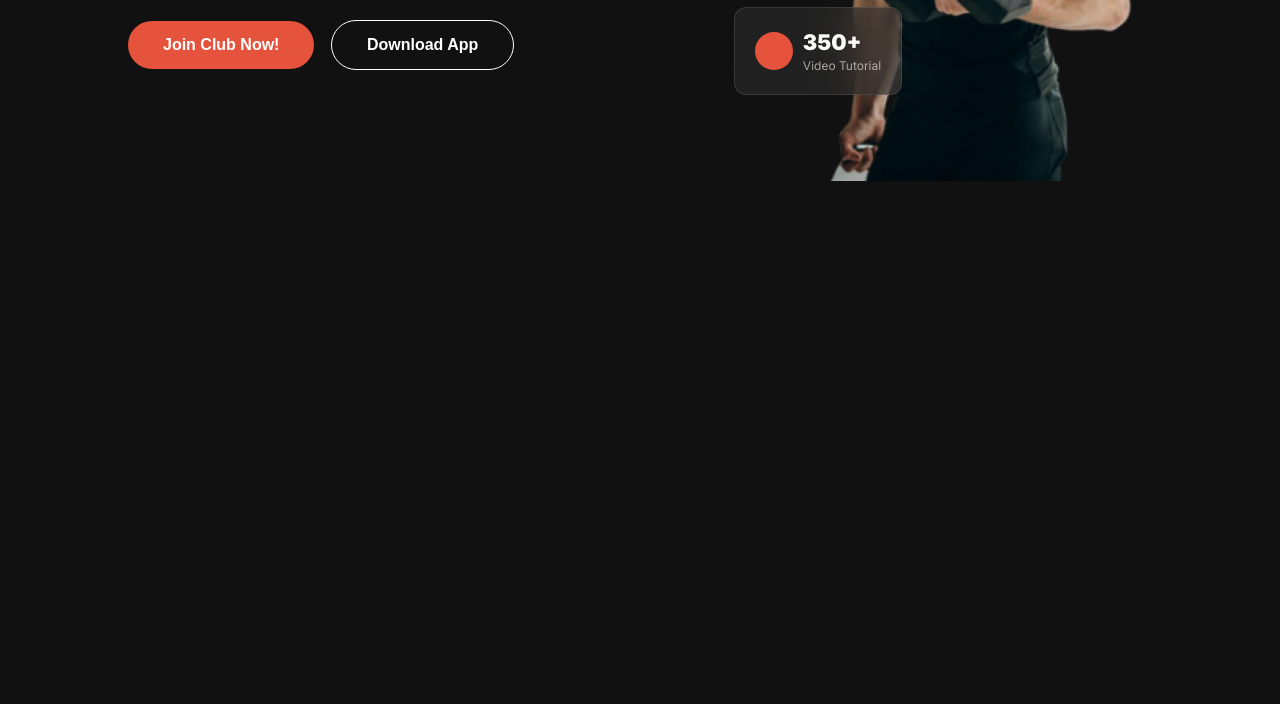
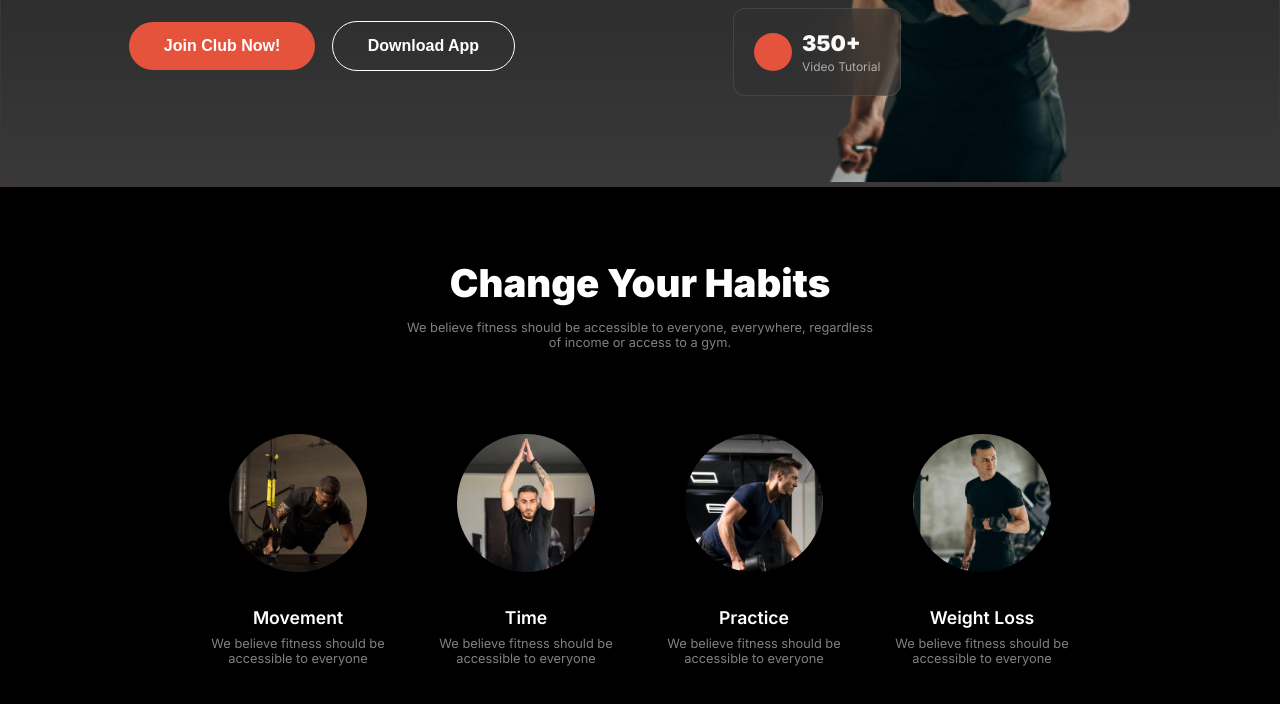
Before and after one commit to syedmehedi34/assignment-2, a plain HTML site: page index.html in a window 1280 px wide. Shown: the part 508-1212 px from the top of the page. Before the commit the page ends 800 px from the top, so only its background shows below. Drawn offline with Linux system fonts and the light colour scheme.

Commit message:
habit section added

```diff
--- a/index.html
+++ b/index.html
@@ -11,7 +11,7 @@
 </head>
 <body class="inter-font">
 
-    <header>
+    <header class="heading">
         <!-- Nav bar Starts -->
         <nav class="nav-bar display-flex">
           <h2 class="nav-title">Fitness</h2>
@@ -28,12 +28,6 @@
         </nav>
         <!-- End of Nav bar section  -->
 
-
-
-
-        <!-- ▬▬▬▬▬▬▬▬▬▬▬▬▬▬▬not done▬▬▬▬▬▬▬▬▬▬▬▬▬▬▬▬▬▬▬▬▬▬▬▬▬▬▬ -->
-
-
         <!-- Banner Section -->
       <section class="banner display-flex">
 
@@ -45,12 +39,8 @@
           <button class="banner-btn-2 banner-download-btn">Download App</button>
         </div>
 
-
-
         <div class="banner-photo-container">
-          <img class="banner-photo" src="./images/Images-2.png" alt="" />
-
-
+          <img class="banner-photo" src="./images/banner-image.png" alt="" />
           <div class="banner-popups tutorial-popup display-flex">
             <div class="popup-circle"></div>
             <div class="content-tutorial">
@@ -59,23 +49,76 @@
             </div>
           </div>
 
-
           <div class="banner-popups workout-popup display-flex">
             <h2 class="popup-heading">500+</h2>
             <p class="popup-description">Free Workout Videos</p>
           </div>
         </div>
-
-
-
-
-
       </section>
     </header>
 
 
 
-      </header>
+    <main>
+      <!-- Habit Section -->
+      <section class="habit">
+        <div  class="habit-title display-flex">
+        <div class="habit-title-heading">
+          <h3 id="habit-title-header" class="primary-title">Change Your Habits</h3>
+          <p class="primary-description habit-title-description">We believe fitness should be accessible to everyone, everywhere, regardless of income or access to a gym.</p>
+        </div>
+        <div class="habit-all-cards display-flex">
+
+
+          <div class="habit-card">
+            <div class="habit-image-container">
+              <img src="./images/image-3.png" alt="">
+            </div>
+            <div>
+              <h4 class="habit-card-title">Movement</h4>
+            <p class="primary-description habit-card-description">We believe fitness should be accessible to everyone</p>
+            </div>
+          </div>
+
+
+          <div class="habit-card">
+            <div class="habit-image-container">
+              <img src="./images/image-2.png" alt="">
+            </div>
+            <div>
+              <h4 class="habit-card-title">Time</h4>
+              <p class="primary-description habit-card-description">We believe fitness should be accessible to everyone</p>
+            </div>
+          </div>
+
+
+          <div class="habit-card">
+            <div class="habit-image-container">
+              <img src="./images/image-4.png" alt="">
+            </div>
+            <div>
+              <h4 class="habit-card-title">Practice</h4>
+              <p class="primary-description habit-card-description">We believe fitness should be accessible to everyone</p>
+            </div>
+          </div>
+
+
+          <div class="habit-card">
+            <div class="habit-image-container">
+              <img src="./images/image-5.png" alt="">
+            </div>
+            <div>
+              <h4 class="habit-card-title">Weight Loss</h4>
+               <p class="primary-description habit-card-description">We believe fitness should be accessible to everyone</p>
+            </div>
+          </div>
+
+
+        </div>
+      </div>
+       </section>
+    </main>
+
 
 </body>
 </html>
--- a/style.css
+++ b/style.css
@@ -6,7 +6,7 @@
   .inter-font {
     font-family: "Inter", sans-serif;
   }
- /* ▬▬▬▬▬▬▬▬▬▬▬▬▬▬▬▬▬▬▬▬▬▬▬▬▬▬▬▬▬▬▬▬▬▬▬▬▬▬▬▬▬▬▬▬▬▬▬▬▬▬▬▬▬▬▬▬▬  */
+ /* ▬▬▬▬▬▬▬▬▬▬▬▬▬▬▬▬▬▬▬▬▬▬▬▬▬▬▬▬▬▬▬▬▬▬▬▬▬▬▬▬▬  */
 
 
 /* Main Section
@@ -15,10 +15,6 @@
     margin: 0;
     padding: 0;
 }
-
-body {
-    background-color: #111111;
-  }
 
 
 
@@ -46,19 +42,24 @@ body {
 }
 
 
-
-
+.primary-title {
+  font-size: 2.4rem;
+  font-weight: 900;
+  text-align: center;
+  color: rgb(255, 255, 255);
+}
 
 
 
 /* Header Section CSS
 ▬▬▬▬▬▬▬▬▬▬▬▬▬▬▬▬▬▬▬▬▬▬▬▬▬▬▬▬▬▬▬▬▬▬▬▬▬▬▬▬▬▬ */
 header {
+  background: linear-gradient(180.00deg, rgb(17, 17, 17),rgba(119, 119, 119, 0) 600%);
+    border: 0.1px solid rgb(61, 53, 54);
+    height: auto;
     max-width: 100%;
-    height: 40rem;
-    /* border: 2px solid #e3d9d9; */
+
   }
-
 
   /* Nav-bar CSS [ Header ] */
   .nav-bar {
@@ -102,7 +103,7 @@ header {
     display: block;
   }
   */
-  /* ▬▬▬▬▬▬▬▬▬▬ All Done Nav-bar section ▬▬▬▬▬▬▬▬▬▬▬▬▬ */
+  /* ▬▬▬▬▬▬▬▬▬▬ Nav-bar section ends ▬▬▬▬▬▬▬▬▬▬▬▬▬ */
 
 
 
@@ -271,4 +272,87 @@ header {
     font-size: 1.35rem;
   }
 }
-   /* ▬▬▬▬▬▬▬▬▬▬▬ All Done For Head section ▬▬▬▬▬▬▬▬▬▬▬▬▬▬▬▬▬▬▬▬▬▬▬▬ */
+   /* ▬▬▬▬▬▬▬▬▬▬▬ Head section ends  ▬▬▬▬▬▬▬▬▬▬▬▬▬▬▬▬ */
+
+
+
+
+
+
+   /* ▬▬▬▬▬▬▬▬▬▬▬ Habit section starts  ▬▬▬▬▬▬▬▬▬▬▬▬▬▬▬ */
+
+   main {
+    background: rgb(0, 0, 0);
+   }
+
+  .habit {
+    border: .1px solid black;
+    height: auto;
+    margin: 0 auto;
+  }
+
+   .habit-title {
+  margin: 3.5rem auto;
+  flex-direction: column;
+  align-items: center;
+}
+
+.habit-all-cards {
+  align-items: center;
+  justify-content: space-between;
+  margin-top: 4.5rem;
+  gap: 1.25rem;
+}
+
+.habit-title-heading {
+  max-width: 30rem;
+  margin: 0 auto;
+  text-align: center;
+}
+
+#habit-title-header {
+  margin-top: 1rem;
+}
+.habit-title-description {
+  margin-top: .9rem;
+}
+
+.habit-card {
+  width: 13rem;
+  height: 16rem;
+  display: flex;
+  flex-direction: column;
+  justify-content: space-around;
+}
+
+.habit-image-container {
+  margin: 0 auto;
+
+}
+.habit-image-container img {
+  border-radius: 50%;
+  width: 8.6rem;
+  height: 8.6rem;
+}
+
+.habit-card-title {
+  text-align: center;
+  font-size: 1.1rem;
+  font-weight: 600;
+  margin: 0.5rem;
+  color: rgb(255, 255, 255);
+  font-weight: 600;
+
+}
+
+.habit-card-description {
+  text-align: center;
+
+}
+
+/* Habit section for small device  */
+
+
+
+
+   /* ▬▬▬▬▬▬▬▬▬▬▬ Habit section ends   ▬▬▬▬▬▬▬▬▬▬▬▬▬▬▬ */
```
Also changed, not shown: images/banner-image.png (renamed from images/Images-2.png), images/image-2.png (renamed from images/image 2.png), images/image-3.png (renamed from images/image 3.png), images/image-4.png (renamed from images/image 4.png), images/image-5.png (renamed from images/image 5.png).
